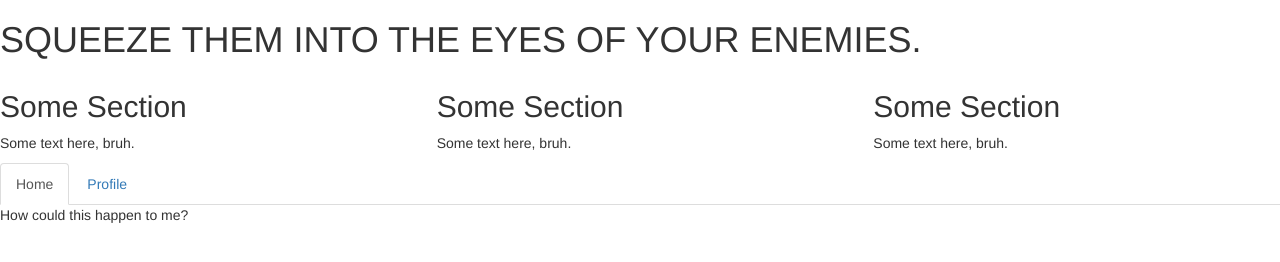
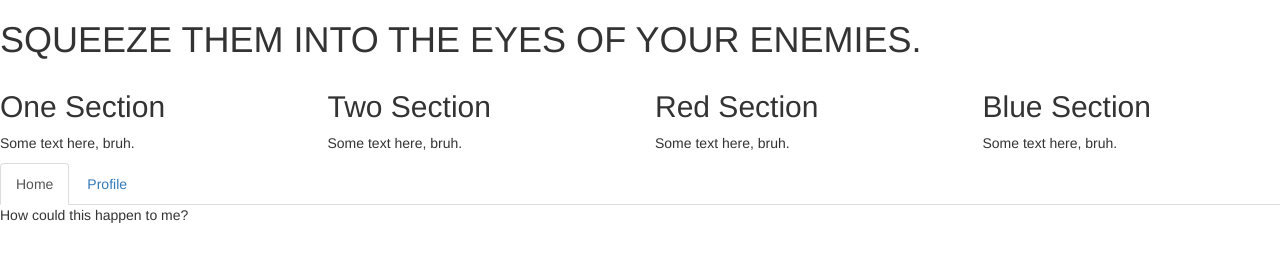
Before and after one commit to thetruong/IAT381, a plain HTML site: page labone.html in a window 1280 px wide. Drawn offline with Linux system fonts and the light colour scheme.

Commit message:
Update labone.html

```diff
--- a/labone.html
+++ b/labone.html
@@ -10,35 +10,36 @@
     	<div class='container-responsive'>
         <h1>SQUEEZE THEM INTO THE EYES OF YOUR ENEMIES.</h1>
         	<div class='row'>
-            	<div class='col-md-4'>
-                	<h2>Some Section</h2>
+            	<div class='col-md-3'>
+                	<h2>One Section</h2>
                     <p>Some text here, bruh.</p>
                 </div>
-                <div class='col-md-4'>
-                	<h2>Some Section</h2>
+                <div class='col-md-3'>
+                	<h2>Two Section</h2>
                     <p>Some text here, bruh.</p>
                 </div>
-                <div class='col-md-4'>
-                	<h2>Some Section</h2>
+                <div class='col-md-3'>
+                	<h2>Red Section</h2>
+                    <p>Some text here, bruh.</p>
+                </div>
+                <div class='col-md-3'>
+                	<h2>Blue Section</h2>
                     <p>Some text here, bruh.</p>
                 </div>
             </div>
         </div>
 
  	<div role="tabpanel">
-
   	<!-- Nav tabs -->
   		<ul class="nav nav-tabs" role="tablist" id='lemons'>
     			<li role="presentation" class="active"><a href="#home" aria-controls="home" role="tab" data-toggle="tab">Home</a></li>
     			<li role="presentation"><a href="#profile" aria-controls="profile" role="tab" data-toggle="tab">Profile</a></li>
   		</ul>
-
  	<!-- Tab panes -->
   		<div class="tab-content">
     			<div role="tabpanel" class="tab-pane active" id="home">How could this happen to me?</div>
     			<div role="tabpanel" class="tab-pane" id="profile">I've made my mistakes...</div>
   		</div>
-
 	</div>
  	<script>
   	$(function () {
```
Lines whose indentation alone changed are shown as unchanged.
